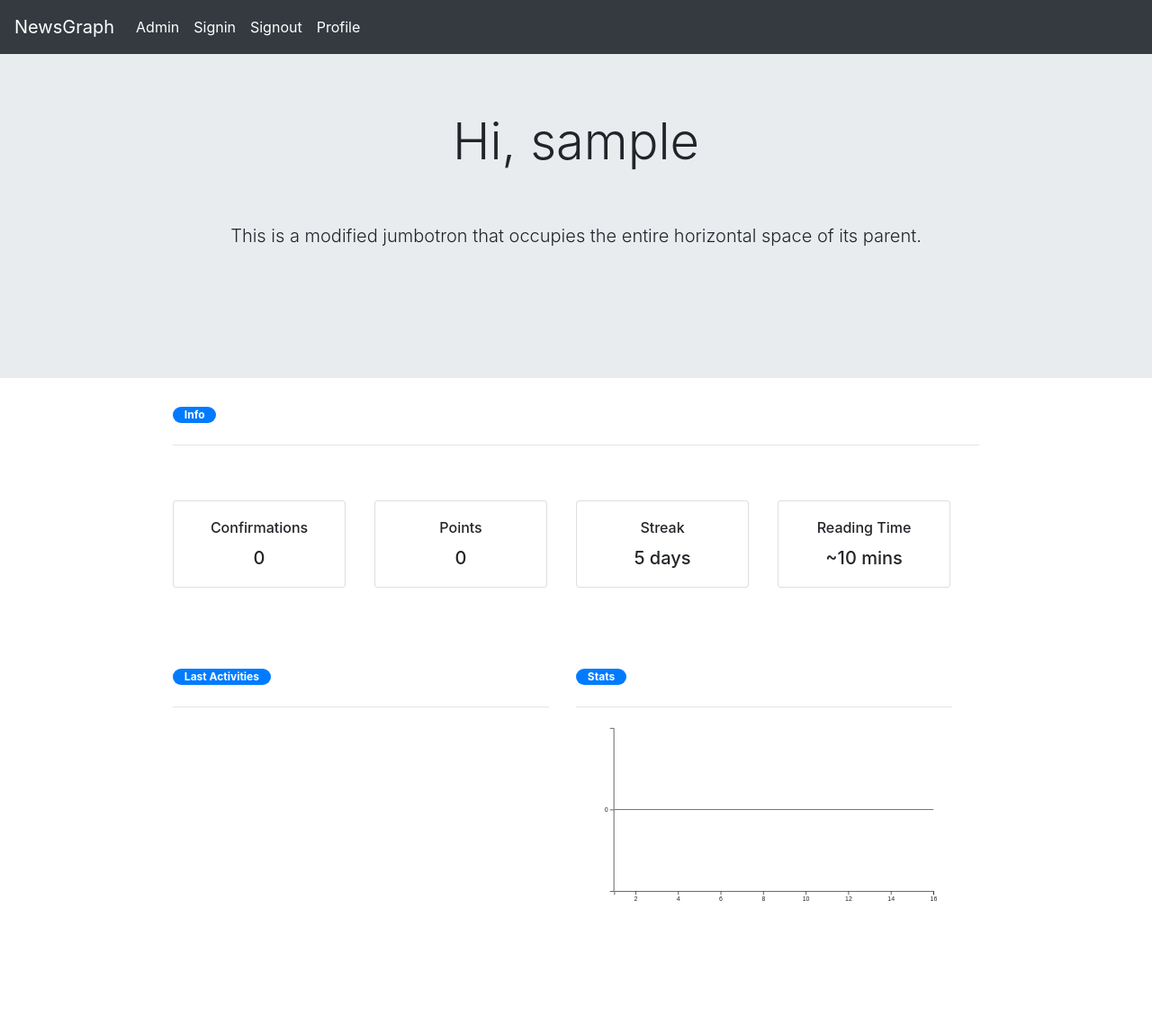
After one commit to loricelli/NewsGraphPlatform, a Django app: page /profile/ in a window 1280 px wide. The commit adds this page. Shown: the whole page at 90% size. Run offline with Django 3.2, Linux system fonts and the light colour scheme; the visitor is signed in with stand-in values (Sample User, id 1); data that the repository does not hold is empty; some libraries are stand-ins or nearby versions.

Commit message:
First profile page version (d3 to clean)

```diff
--- a/src/confirmation/models.py
+++ b/src/confirmation/models.py
@@ -3,6 +3,7 @@ from voter.models import Voter
 from edge.models import Edge
 from django.db.models.signals import post_save
 from collections import Counter
+from datetime import datetime
 
 max_confirmations = 1
 
@@ -10,6 +11,7 @@ class Confirmation(models.Model):
     voter = models.ForeignKey(Voter, on_delete=models.CASCADE)
     edge = models.ForeignKey(Edge, on_delete=models.CASCADE)
     vote = models.IntegerField()
+    date = models.DateTimeField(default=datetime.now, editable=False)
 
 def check_stance(edge):
     confirmations = Confirmation.objects.filter(edge=edge)
--- a/src/news_graph/urls.py
+++ b/src/news_graph/urls.py
@@ -18,6 +18,7 @@ from django.urls import path
 from pages.views import home_view,signup,signin,signout
 from node.views import tail_news,head_news
 from confirmation.views import create_confirmation
+from voter.views import profile_page
 
 urlpatterns = [
     path('admin/', admin.site.urls),
@@ -25,6 +26,7 @@ urlpatterns = [
     path('signup/', signup,name='signup'),
     path('signin/', signin,name='signin'),
     path('signout/', signout,name='signout'),
+    path('profile/', profile_page,name='profile'),
     path('read_news/',tail_news,name='read'),
     path('compare_news/<int:edge_id>', head_news, name="compare"),
     path('confirm/<int:edge_id>-<int:vote>', create_confirmation, name="confirm"),
--- a/src/node/views.py
+++ b/src/node/views.py
@@ -21,7 +21,7 @@ def tail_news(request, *args, **kwargs):
             messages.info(request, "No news available! Try later.")
             return redirect("/")
     else:
-        messages.info(request, "You must be logged in!")
+        messages.warning(request, "You must be logged in!")
         return redirect("/")
 
 def head_news(request, *args, **kwargs):
--- a/src/pages/views.py
+++ b/src/pages/views.py
@@ -62,4 +62,5 @@ def signin(request):
 
 def signout(request):
     logout(request)
+    messages.success(request,'Succesfully logged out!')
     return redirect('home')
--- a/src/templates/base.html
+++ b/src/templates/base.html
@@ -6,6 +6,8 @@
 
   </head>
   <body>
+{% load static %}
+<link rel="stylesheet" type="text/css" href="{% static 'css/style.css' %}">
     <nav class="navbar fixed-top navbar-expand-lg navbar-dark bg-dark">
       <a class="navbar-brand" href="/">NewsGraph</a>
       <button class="navbar-toggler" type="button" data-toggle="collapse" data-target="#navbarNavAltMarkup" aria-controls="navbarNavAltMarkup" aria-expanded="false" aria-label="Toggle navigation">
@@ -16,6 +18,7 @@
           <a class="nav-item nav-link active" href="/admin">Admin<span class="sr-only">(current)</span></a>
           <a class="nav-item nav-link active" href="{% url 'signin' %}">Signin<span class="sr-only">(current)</span></a>
           <a class="nav-item nav-link active" href="{% url 'signout' %}">Signout<span class="sr-only">(current)</span></a>
+          <a class="nav-item nav-link active" href="{% url 'profile' %}">Profile<span class="sr-only">(current)</span></a>
         </div>
       </div>
     </nav>
--- a/src/templates/home.html
+++ b/src/templates/home.html
@@ -1,8 +1,7 @@
 {% extends "base.html" %}
 {% block content %}
 {% load static %}
-<link rel="stylesheet" type="text/css" href="{% static 'css/style.css' %}">
-<div class="jumbotron">
+<div class="jumbotron home-jumbotron">
   <div class = "jumbotron-text">
     <h1 class="display-4">NewsGraph!</h1>
     <p class="lead">Make the News world a better place.</p>
@@ -23,7 +22,7 @@
 <h1 id="graph"> IL GRAFO </h1>
 <div class="row">
   <div class="col-sm-4">
-    <ul class="list-group">
+    <ul class="list-group home-list">
       <li class="list-group-item d-flex justify-content-between align-items-center">
         Total News
         <span class="badge badge-primary badge-pill"> {{ tot_news }}</span>
--- a/src/templates/signin.html
+++ b/src/templates/signin.html
@@ -1,7 +1,5 @@
 {% extends "base.html" %}
 {% block content %}
-{% load static %}
-<link rel="stylesheet" type="text/css" href="{% static 'css/style.css' %}">
 
 <div class="row signup-form">
   <div class="col-md-6 offset-md-3">
--- a/src/templates/signup.html
+++ b/src/templates/signup.html
@@ -1,7 +1,5 @@
 {% extends "base.html" %}
 {% block content %}
-{% load static %}
-<link rel="stylesheet" type="text/css" href="{% static 'css/style.css' %}">
 
 <div class="row signup-form">
   <div class="col-md-6 offset-md-3">
--- a/src/templates/static/css/style.css
+++ b/src/templates/static/css/style.css
@@ -13,15 +13,15 @@ body {
   height: 60px;
 }
 
-.jumbotron {
+.home-jumbotron {
   text-align: center;
   background-image: url("/static/img/net2.jpg");
   background-size: cover;
   height: 60%;
+  color: white;
 }
 
 .jumbotron-text {
-  color: white;
   margin-top: 5%;
 }
 
@@ -30,7 +30,7 @@ body {
   text-align: center;
 }
 
-.list-group {
+.home-list{
   width: 80%;
   margin-left: 10%;
   padding-top: 20%;
@@ -44,3 +44,48 @@ body {
 .signup-form {
   margin-top: 20%;
 }
+
+
+
+/* Profile page */
+
+.card-body {
+  text-align: center;
+}
+
+.card {
+  width: 12rem;
+}
+
+.profile-row {
+  margin-top: 2%;
+}
+
+
+.deltatime{
+  float: right;
+  font-size: 12px;
+
+}
+
+.profile-jumbo {
+  text-align: center;
+  height: 45%;
+}
+
+.main-profile {
+  width: 70%;
+  margin-left: 15%;
+}
+
+.badge-div {
+  width: 100%;
+}
+
+.profile-row {
+  width: 100%;
+  margin-top:5%;
+}
+.second-on {
+  margin-top:10%;
+}
--- a/src/templates/static/scripts/d3_graph.js
+++ b/src/templates/static/scripts/d3_graph.js
@@ -21,7 +21,7 @@ const ed = JSON.parse(document.getElementById('edges').textContent);
     .data(fin_ed)
     .join("line")
     .attr("stroke", d => d.color )
-    .attr("stroke-width", d => 0.2);
+    .attr("stroke-width", d => 0.5);
 
 
   var node = svg.append("g")
--- /dev/null
+++ b/src/templates/voters/profile2.html
@@ -0,0 +1,142 @@
+{% extends "base.html" %}
+{% block content %}
+{% load static %}
+<div class="jumbotron profile-jumbo jumbotron-fluid">
+  <div class="container">
+    <h1 class="display-4">Hi, {{user.username}}</h1>
+    <p class="lead jumbotron-text">This is a modified jumbotron that occupies the entire horizontal space of its parent.</p>
+  </div>
+</div>
+
+<div class="row main-profile">
+  <div class="badge-div">
+    <label class="badge badge-pill badge-primary">
+      <span class="pb-2 align-middle"> &nbsp;&nbsp;Info&nbsp;&nbsp;</span>
+    </label>
+    <hr>
+  </div>
+
+
+
+  <!-- CARD CONTAINER SECTION -->
+
+  <div class="row profile-row">
+    <div class="col col-md-3">
+
+      <div class="card" style="width: 12rem;">
+        <div class="card-body">
+          <h6 class="card-title">Confirmations</h6>
+          <h5 class="card-text">{{confirmations}}</h5>
+        </div>
+      </div>
+    </div>
+    <div class="col col-md-3">
+      <div class="card">
+        <div class="card-body">
+          <h6 class="card-title">Points</h6>
+          <h5 class="card-text">{{points}}</h5>
+        </div>
+      </div>
+    </div>
+    <div class="col col-md-3">
+      <div class="card">
+        <div class="card-body">
+          <h6 class="card-title">Streak</h6>
+          <h5 class="card-text">5 days</h5>
+        </div>
+      </div>
+    </div>
+    <div class="col col-md-3">
+      <div class="card">
+        <div class="card-body">
+          <h6 class="card-title">Reading Time</h6>
+          <h5 class="card-text">~10 mins</h5>
+        </div>
+      </div>
+    </div>
+  </div>
+
+
+  <!-- SECOND ROW -->
+
+  <div class="row profile-row second-on">
+    <div class="col col-md-6">
+      <div class="badge-div">
+        <label class="badge badge-pill badge-primary">
+          <span class="pb-2 align-middle"> &nbsp;&nbsp;Last Activities&nbsp;&nbsp;</span>
+        </label>
+        <hr>
+      </div>
+      <!-- FIRST HALF CONTENT -->
+      {% for act,delta in last_act%}
+      <p style="text-align:left;margin-bottom:0px;">
+        Evaluates pair as: {{act}}
+        <span style="float:center;">
+          ?
+        </span>
+        <span class="deltatime">
+          {{delta.0}} d, {{delta.1}} h, {{delta.2}} m
+        </span>
+      </p>
+      <hr>
+      {% endfor %}
+
+    </div>
+    <div class="col col-md-6">
+      <div class="badge-div">
+        <label class="badge badge-pill badge-primary">
+          <span class="pb-2 align-middle"> &nbsp;&nbsp;Stats&nbsp;&nbsp;</span>
+        </label>
+        <hr>
+      </div>
+      <!-- SECOND HALF CONTENT -->
+      {{ count_array|json_script:"data" }}
+      <svg id="line"></svg>
+    </div>
+    <script>
+
+      const j_data = JSON.parse(document.getElementById('data').textContent);
+      var data = JSON.parse(j_data);
+      var margin = {top: 10, right: 30, bottom: 30, left: 60},
+        width = 600- margin.left - margin.right,
+        height = 300- margin.top - margin.bottom;
+
+      // append the svg object to the body of the page
+      var svg = d3.select("#line")
+        .attr("preserveAspectRatio", "xMinYMin meet")
+        .attr("viewBox", "0 0 600 500")
+        .append("g")
+        .attr("transform",
+          "translate(" + margin.left + "," + margin.top + ")");
+
+
+      var x = d3.scaleLinear()
+        .domain(d3.extent(data, function(d) { return Number(d.date__date.split("-")[2]); }))
+        .range([ 1, width ]);
+      svg.append("g")
+        .attr("transform", "translate(0," + height + ")")
+        .call(d3.axisBottom(x));
+
+
+      var y = d3.scaleLinear()
+        .domain([0, d3.max(data, function(d) { return d.dcount; })])
+        .range([ height, 0 ]);
+      svg.append("g")
+        .call(d3.axisLeft(y).ticks(5));
+
+      svg.append("path")
+        .datum(data)
+        .attr("fill", "none")
+        .attr("stroke", "steelblue")
+        .attr("stroke-width", 1.5)
+        .attr("d", d3.line()
+          .x(function(d) { return x(d.date__date.split("-")[2]) })
+          .y(function(d) { return y(d.dcount) })
+        );
+
+    </script>
+  </div>
+
+
+</div>
+{% endblock %}
--- a/src/voter/models.py
+++ b/src/voter/models.py
@@ -6,6 +6,9 @@ from django.dispatch import receiver
 class Voter(models.Model):
     points = models.IntegerField(default=0)
     user = models.OneToOneField(User, on_delete=models.CASCADE)
+
+    def __str__(self):
+        return self.user.username
 
     def increase_points(self):
         self.points += 1
--- a/src/voter/views.py
+++ b/src/voter/views.py
@@ -1,3 +1,64 @@
-from django.shortcuts import render
+from django.shortcuts import render,redirect
+from django.contrib import messages
+from datetime import datetime, timezone
+from django.db.models import Count
+from django.core.serializers.json import DjangoJSONEncoder
+import json
 
-# Create your views here.
+def profile_page(request, *args, **kwargs):
+    if request.user.is_authenticated:
+        now = datetime.now(timezone.utc)
+        voter = request.user.voter
+        n_confirm = voter.confirmation_set.count()
+        points = voter.points
+        confirmations = voter.confirmation_set.all().order_by('-id')[:5]
+        last_act = [vote_to_text(c.vote) for c in confirmations]
+        diff_time = [days_hours_minutes(now,conf.date) for conf in confirmations]
+
+        month_confirmations = voter.confirmation_set.all().filter(date__month=datetime.now().month)
+        count_array = month_confirmations.values('date__date').annotate(dcount=Count('date__date'))
+        count_array = pad_dates(count_array)
+        count_json = json.dumps(list(count_array),cls=DjangoJSONEncoder)
+
+        print(count_array)
+        context = {
+            'confirmations': n_confirm,
+            'points': points,
+            'last_act': zip(last_act,diff_time),
+            'count_array': count_json
+        }
+        return render(request,"voters/profile2.html",context)
+    else:
+        messages.warning(request, "You must be logged in!")
+        return redirect('home')
+
+
+def days_hours_minutes(now,date):
+    delta = now - date
+    return delta.days, delta.seconds//3600, (delta.seconds//60)%60
+
+def vote_to_text(vote):
+    if vote == 0:
+        return 'Discuss'
+    elif vote == 1:
+        return 'Agree'
+    elif vote == 2:
+        return 'Disagree'
+
+
+from datetime import date, timedelta
+from operator import itemgetter
+
+def pad_dates(count_array):
+    today = date.today()
+    bg = date(today.year,today.month,1)
+
+    time_delta = today - bg
+    entry_list = list(count_array)
+    for i in range(time_delta.days +1):
+        dates_list = [l['date__date'] for l in entry_list]
+        day = bg + timedelta(days=i)
+        if day not in dates_list:
+            entry_list.append({'date__date':day,'dcount':0})
+    entry_list.sort(key=itemgetter('date__date'))
+    return entry_list
```
Also changed, not shown: src/confirmation/migrations/0002_confirmation_date.py (added). Lines whose indentation alone changed are shown as unchanged.
